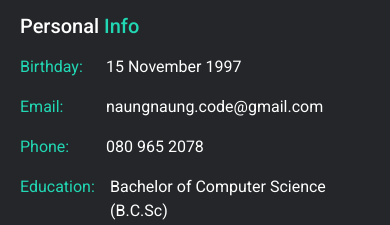
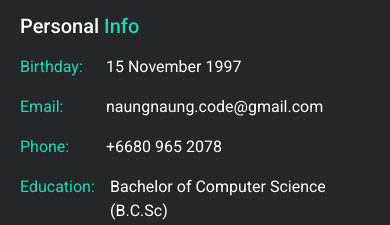
Before and after one commit to Naung2024/personal-portfolio, a React (Vite) app: page / in a window 390 px wide. Shown: the part 1380-1605 px from the top of the page. Built offline with nearby package versions, Linux system fonts and the light colour scheme.

Commit message:
Updated phone code

```diff
--- a/src/components/AboutMe.jsx
+++ b/src/components/AboutMe.jsx
@@ -48,7 +48,7 @@ const AboutMe = () => {
                 </div>
                 <div className="flex gap-5">
                     <div className="text-custom-green w-[20%] text-base">Phone:</div>
-                    <div className="text-white w-[80%] ml-auto text-base">080 965 2078</div>
+                    <div className="text-white w-[80%] ml-auto text-base">+6680 965 2078</div>
                 </div>
                 <div className="flex my-4 gap-5">
                     <div className="text-custom-green w-[20%] text-base">Education:</div>
--- a/src/components/ContactMe.jsx
+++ b/src/components/ContactMe.jsx
@@ -85,7 +85,7 @@ const ContactUs = () => {
                             </div>
                             <div className="flex flex-col justify-center">
                                 <h5 className="text-custom-green text-xl font-medium">Call Me</h5>
-                                <p className="text-white font-normal leading-7">080 965 2078</p>
+                                <p className="text-white font-normal leading-7">+6680 965 2078</p>
                             </div>
                         </div>
 
```
